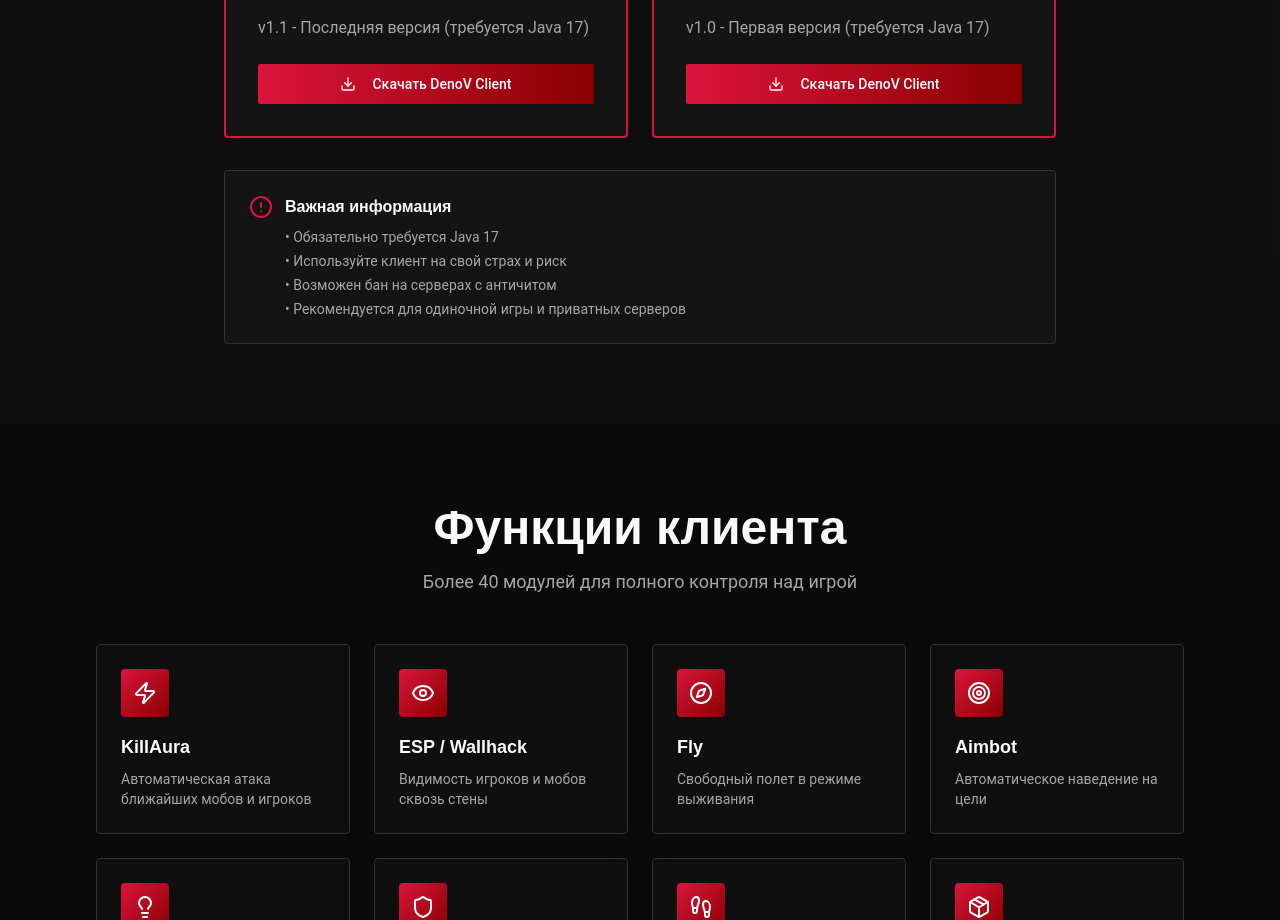
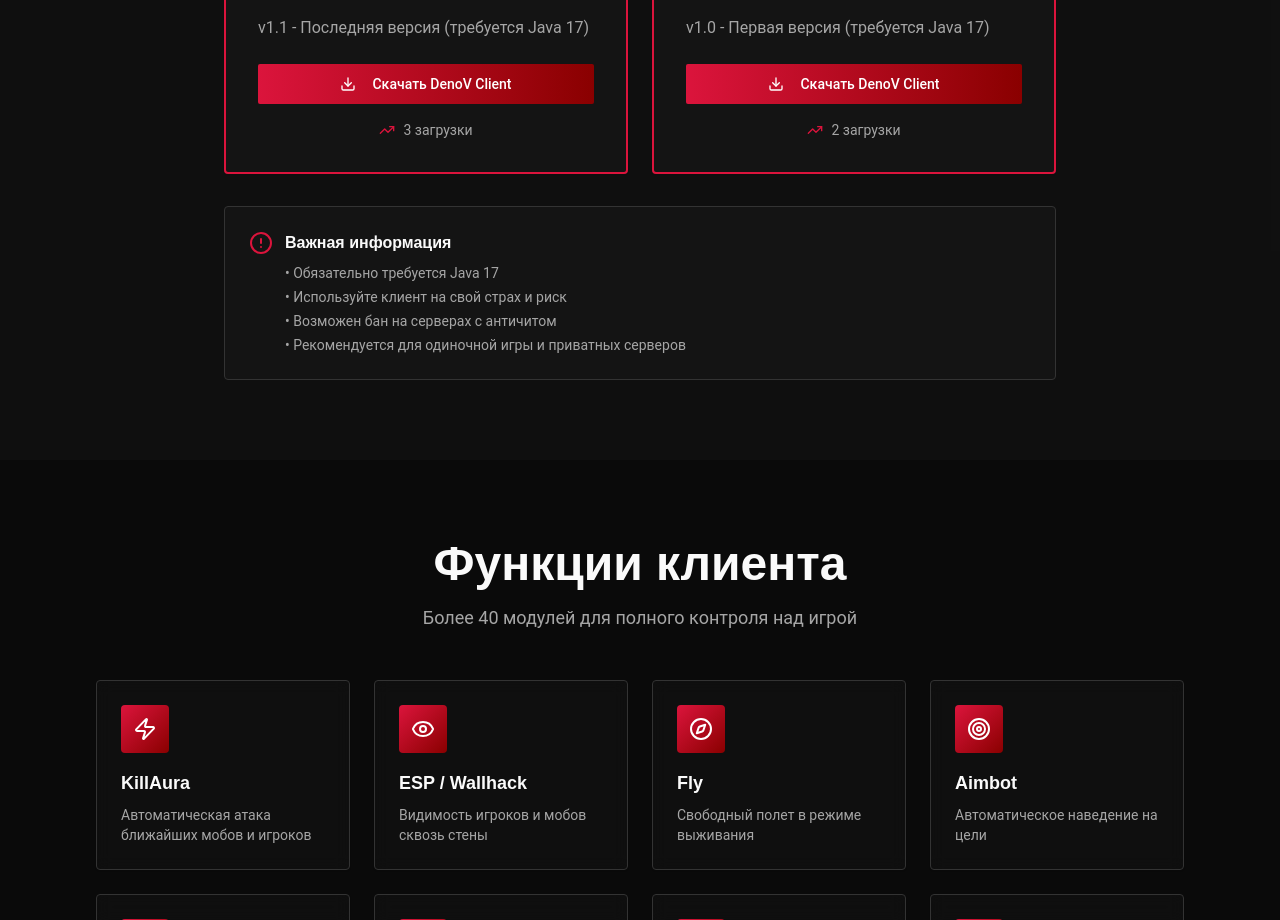
Before and after one commit to pr-poehali-dev/minecraft-cheat-creation-1, a React (Vite) app: page / in a window 1280 px wide. Shown: the part 1020-1940 px from the top of the page. Built offline with nearby package versions, Linux system fonts and the light colour scheme.

Commit message:
Добавил счётчик загрузок версий

```diff
--- a/src/pages/Index.tsx
+++ b/src/pages/Index.tsx
@@ -220,6 +220,10 @@ const Index = () => {
                 <Icon name="Download" size={18} className="mr-2" />
                 Скачать DenoV Client
               </Button>
+              <div className="mt-4 flex items-center justify-center gap-2 text-sm text-muted-foreground">
+                <Icon name="TrendingUp" size={16} className="text-primary" />
+                <span>3 загрузки</span>
+              </div>
             </Card>
 
             <Card className="p-8 border-2 border-primary hover:shadow-2xl hover:shadow-primary/20 transition-all hover-scale">
@@ -239,6 +243,10 @@ const Index = () => {
                 <Icon name="Download" size={18} className="mr-2" />
                 Скачать DenoV Client
               </Button>
+              <div className="mt-4 flex items-center justify-center gap-2 text-sm text-muted-foreground">
+                <Icon name="TrendingUp" size={16} className="text-primary" />
+                <span>2 загрузки</span>
+              </div>
             </Card>
           </div>
 
```
